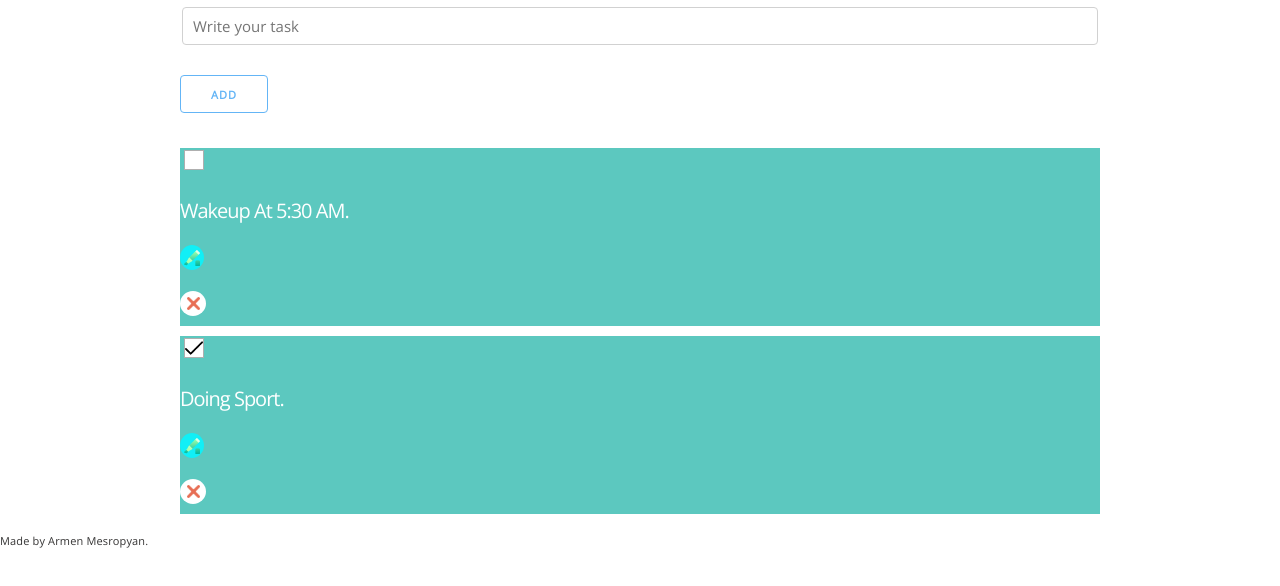
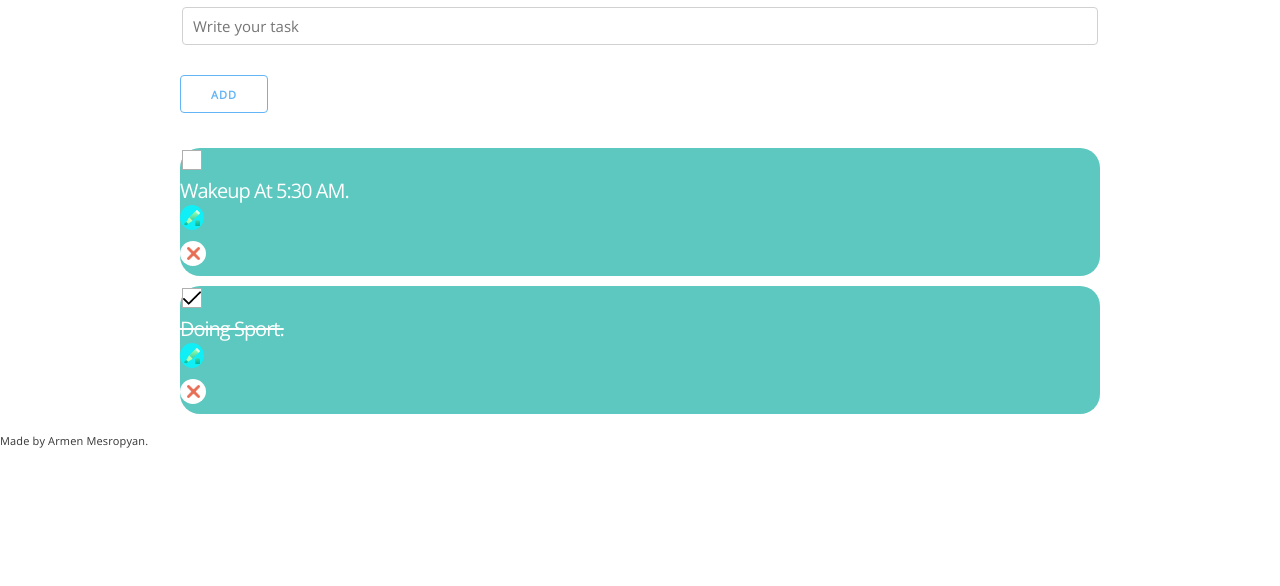
Before and after one commit to ArmenMesropyan/Todo, a website: page src/index.html in a window 1280 px wide. Shown: the part 96-682 px from the top of the page. Drawn offline with nearby package versions, Linux system fonts and the light colour scheme.

Commit message:
Some fixes

```diff
--- a/src/css/main.css
+++ b/src/css/main.css
@@ -55,7 +55,11 @@ img {
 .logo__title,
 .main-header__actions,
 .todo-lists__list,
-.todo-lists__actions {
+.todo-lists__actions,
+.todo-list__checkbox,
+.todo-lists__title,
+.todo-lists__aciton,
+.todo-list__checkbox label {
     margin: 0;
     padding: 0;
 }
@@ -129,7 +133,12 @@ img {
 
 .todo-lists__item {
     background-color: rgb(92, 200, 191);
+    border-radius: 20px;
     color: #fff;
+}
+
+.todo-lists__item_done .todo-lists__title {
+    text-decoration: line-through;
 }
 
 .todo-lists__title {
```
